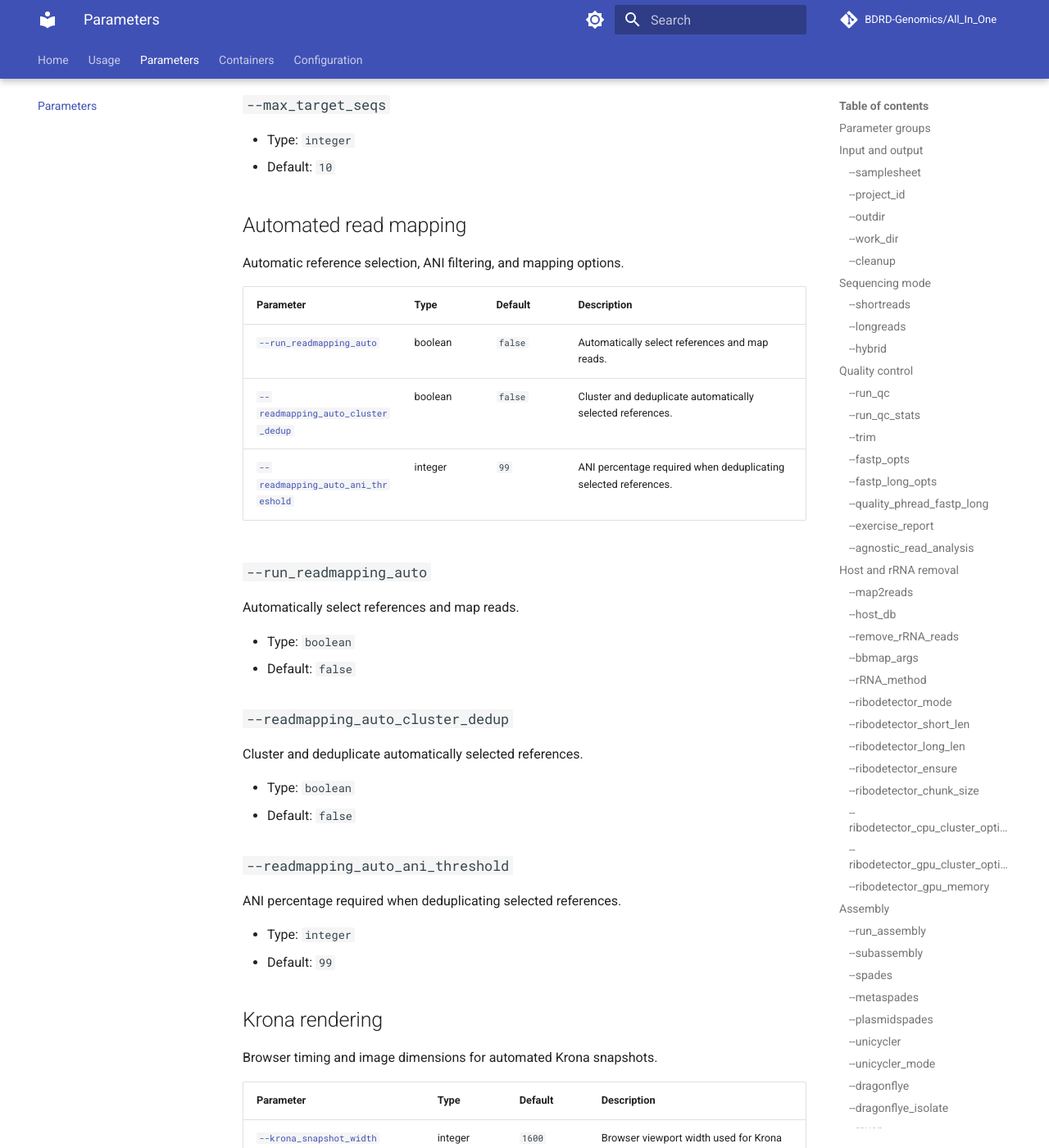
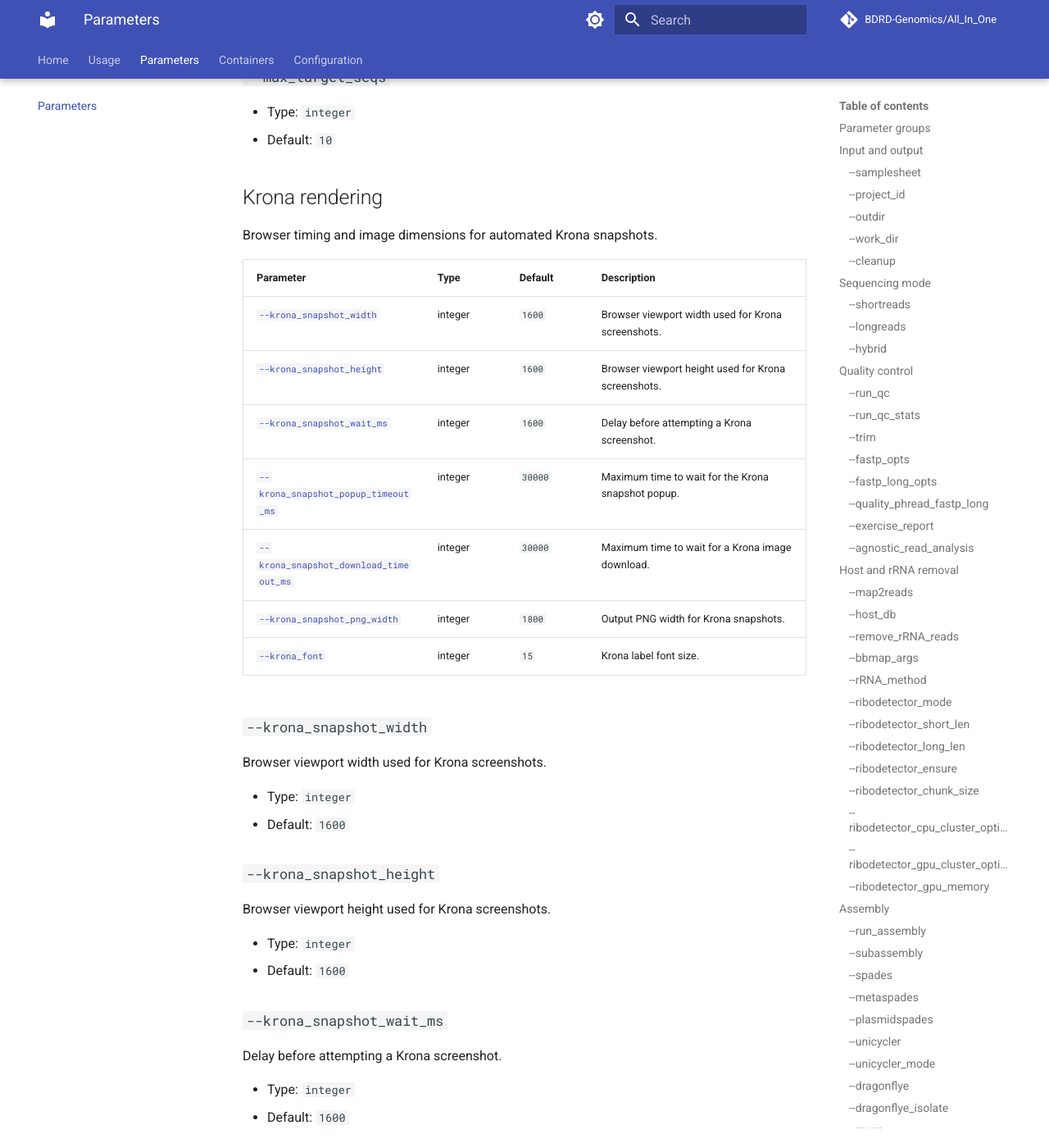
Before and after one commit to BDRD-Genomics/All_In_One, an MkDocs documentation site: the page built from docs/parameters.md, in a window 1280 px wide and 1400 px high, scrolled down 33964 px. Shown: the whole window at 82% size. Built offline with MkDocs 1.6.1 and Material for MkDocs 9.7.7, drawn with Linux system fonts in a browser that asks for light colours; comment, search, counter and statistics services are not loaded; some of the changed text lies outside the part shown.

Commit message:
Remove readmapping auto workflow

```diff
--- a/docs/parameters.md
+++ b/docs/parameters.md
@@ -17,7 +17,6 @@ Command-line pipeline parameters use two hyphens, for example `--run_qc false`.
 - [Sequence search and viral analysis](#sequence-search-and-viral-analysis)
 - [Read taxonomic classification](#read-taxonomic-classification)
 - [Contig characterization](#contig-characterization)
-- [Automated read mapping](#automated-read-mapping)
 - [Krona rendering](#krona-rendering)
 - [Advanced and developer options](#advanced-and-developer-options)
 
@@ -1220,40 +1219,6 @@ PLASMe sensitivity/specificity mode.
 - Type: `integer`
 - Default: `10`
 
-## Automated read mapping
-
-Automatic reference selection, ANI filtering, and mapping options.
-
-| Parameter | Type | Default | Description |
-|---|---|---|---|
-| [`--run_readmapping_auto`](#run_readmapping_auto) | boolean | `false` | Automatically select references and map reads. |
-| [`--readmapping_auto_cluster_dedup`](#readmapping_auto_cluster_dedup) | boolean | `false` | Cluster and deduplicate automatically selected references. |
-| [`--readmapping_auto_ani_threshold`](#readmapping_auto_ani_threshold) | integer | `99` | ANI percentage required when deduplicating selected references. |
-
-<a id="run_readmapping_auto"></a>
-### `--run_readmapping_auto`
-
-Automatically select references and map reads.
-
-- Type: `boolean`
-- Default: `false`
-
-<a id="readmapping_auto_cluster_dedup"></a>
-### `--readmapping_auto_cluster_dedup`
-
-Cluster and deduplicate automatically selected references.
-
-- Type: `boolean`
-- Default: `false`
-
-<a id="readmapping_auto_ani_threshold"></a>
-### `--readmapping_auto_ani_threshold`
-
-ANI percentage required when deduplicating selected references.
-
-- Type: `integer`
-- Default: `99`
-
 ## Krona rendering
 
 Browser timing and image dimensions for automated Krona snapshots.
```
Also changed, not shown: README.md (+17 -22 lines), 3 other files.
